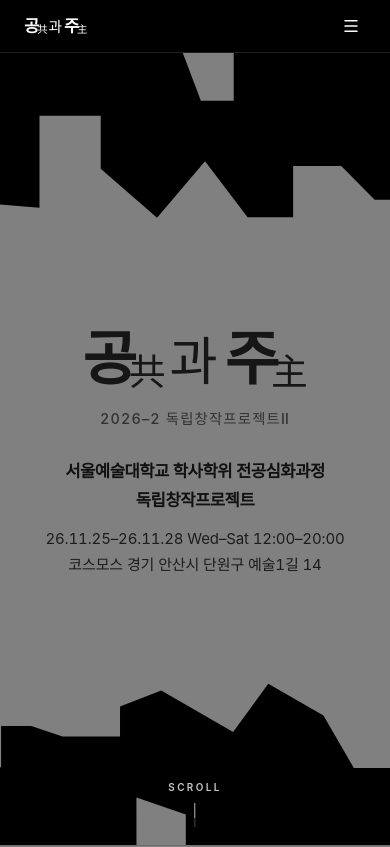
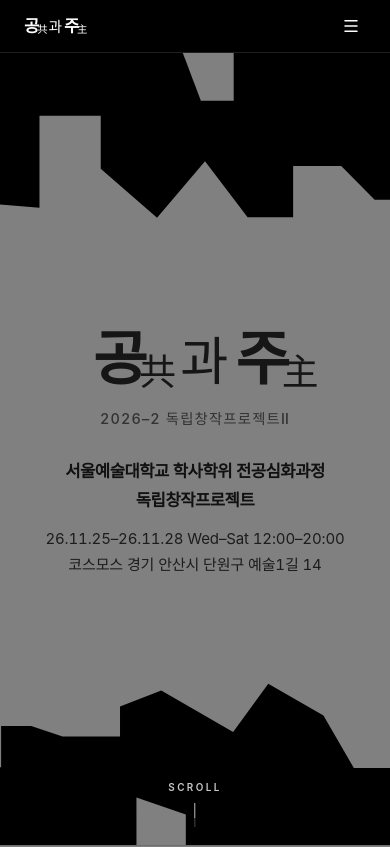
Before and after one commit to thisnicework/ownhomeown, a React (Vite) app: page / in a window 390 px wide. Shown: the top 847 px of the page. Built offline with nearby package versions, Linux system fonts and the light colour scheme; a web font is replaced by a local one.

Commit message:
Apply optical centering compensation to hero 공共과 주主 wordmark

```diff
--- a/src/App.css
+++ b/src/App.css
@@ -123,6 +123,8 @@
 
 .pdf-wordmark--cover {
   font-size: clamp(3.1rem, 7.6vw, 6.2rem);
+  /* Optical centering compensation for lighter trailing Hanja subscript 主 */
+  transform: translateX(0.14em);
 }
 
 /* Floor Marks matching PDF Page 2 Center Top/Bottom */
@@ -2044,6 +2046,7 @@
 @media (max-width: 720px) {
   .pdf-wordmark--cover {
     font-size: clamp(3.35rem, 15.2vw, 4.4rem);
+    transform: translateX(0.18em);
   }
 
   .pdf-meaning-kicker {
```
